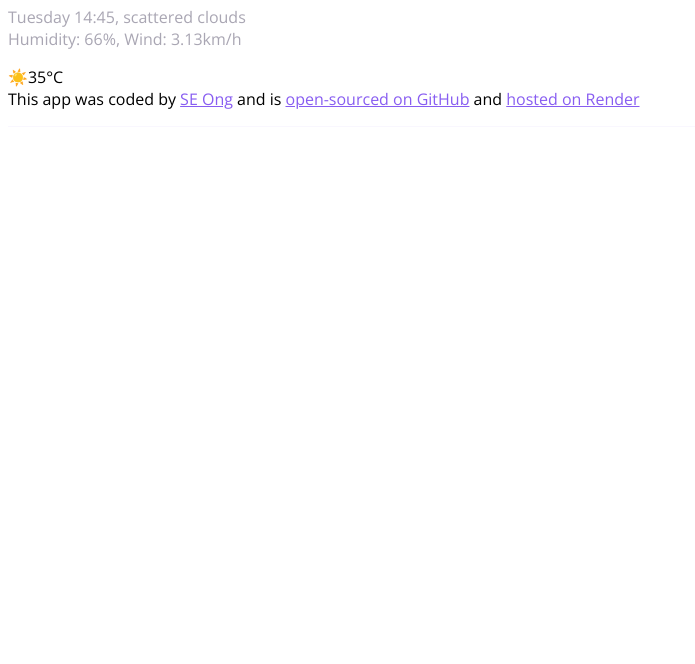
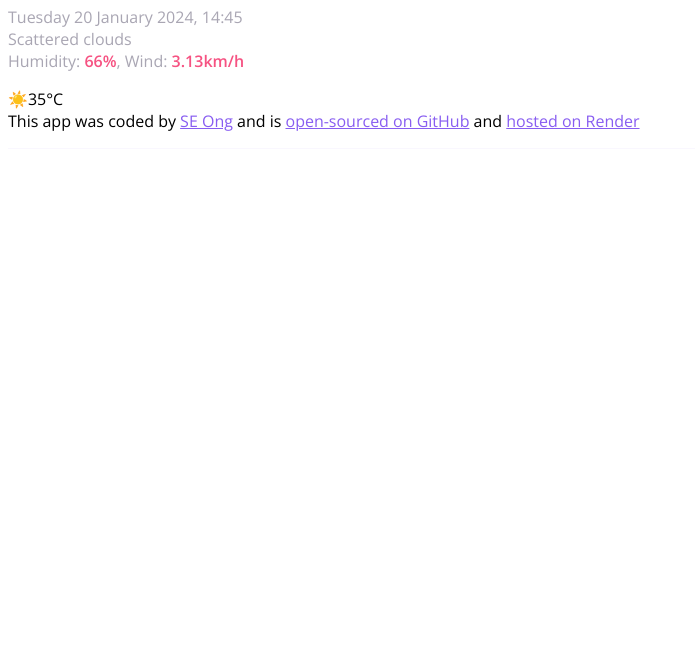
Before and after one commit to suaneeong/weather-app, a plain HTML site: page index.html in a window 1280 px wide. Shown: the part 136-800 px from the top of the page, without its empty margins (0-695 px from the left). Drawn offline with nearby package versions, Linux system fonts and the light colour scheme.

Commit message:
Updated html

```diff
--- a/index.html
+++ b/index.html
@@ -22,9 +22,14 @@
 
     </header>
     <main>
-      <div></div><h1>Kuala Lumpur</h1>
-      <p>Tuesday 14:45, scattered clouds <br />
-      Humidity: 66%, Wind: 3.13km/h </p></div>
+      <div></div>
+      <h1 class="city" id="city">Kuala Lumpur</h1>
+      <p class="details" id="details">
+        <span class ="day-date-time" id="day-date-time">Tuesday 20 January 2024, 14:45</span>
+        <br />
+        <span class = "weather-description">Scattered clouds</span>
+        <br />
+    Humidity: <strong>66%</strong>, Wind: <strong>3.13km/h</strong></p></div>
       <div>☀️35°C </div>
     </main>
 
```
